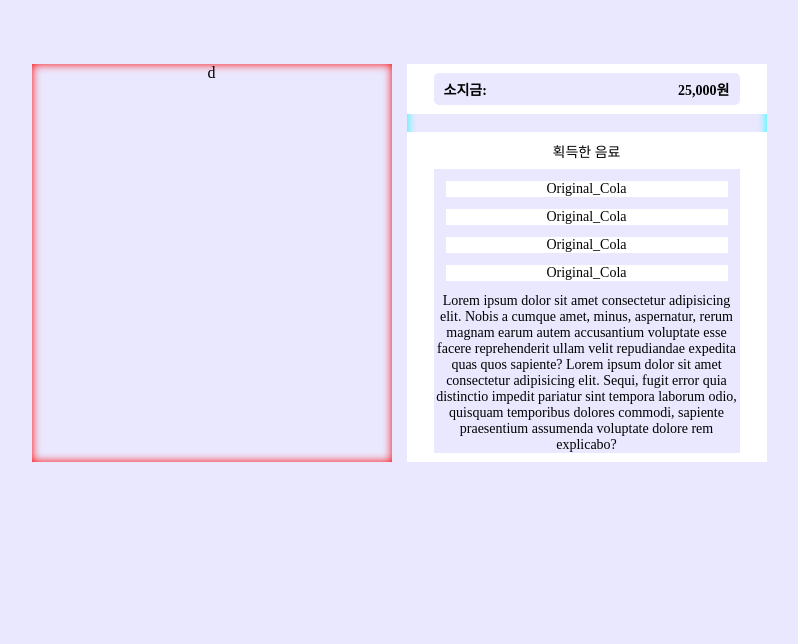
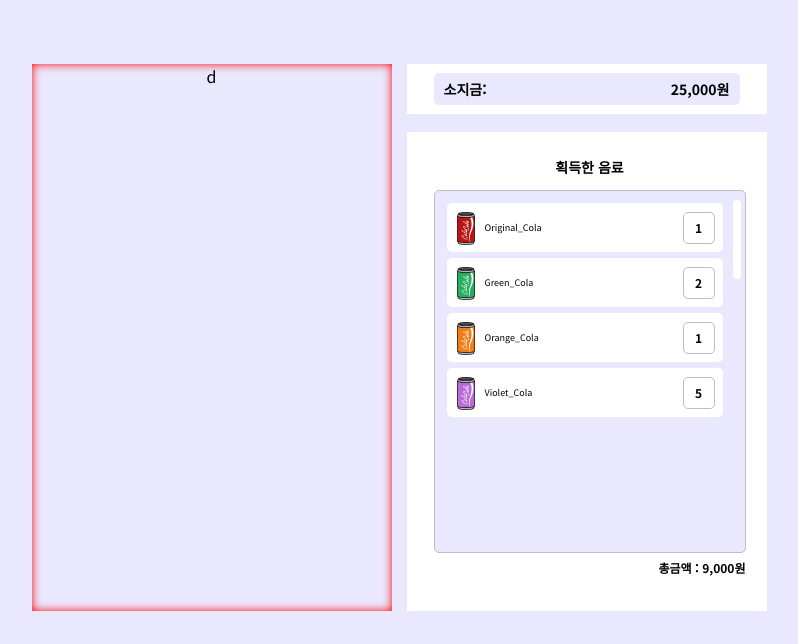
Before and after one commit to yejilee0714/vending-machine, a plain HTML site: page vending-machine.html in a window 1280 px wide. Shown: the part 206-850 px from the top of the page, without its empty margins (241-1039 px from the left). Before the commit the page ends 800 px from the top, so only its background shows below. Drawn offline with Linux system fonts and the light colour scheme.

Commit message:
오른쪽 페이지 및 오타수정

```diff
--- /dev/null
+++ b/css/common.css
@@ -0,0 +1,10 @@
+@import url(//fonts.googleapis.com/earlyaccess/notosanskr.css);
+
+* {
+    font-family: 'Noto Sans KR', sans-serif;
+}
+
+p{
+    font-weight: bold;
+    font-size: 14px;
+}
--- a/css/vending-machine.css
+++ b/css/vending-machine.css
@@ -34,10 +34,6 @@ body .logo {
     box-shadow: inset 0 0 10px red;
 }
 
-.right {
-    box-shadow: inset 0 0 10px aqua;
-}
-
 li {
     list-style: none;
 }
@@ -48,13 +44,14 @@ li {
 .money,
 .count {
     display: grid;
-    grid-template-areas: "a" "b";
+    grid-template-areas: "a b";
     grid-template-rows: 1fr 10fr;
     width: 306px;
     padding: 9px 27px;
     background: #fff;
 }
 
+/* 소지금 */
 .money {
     display: inline-flex;
     font-size: 14px;
@@ -66,8 +63,8 @@ li {
     flex-basis: 0;
     background-color: #EAE8FE;
     padding: 6px 10px;
+
 }
-
 .money p:first-child {
     text-align: start;
     border-radius: 5px 0px 0px 5px;
@@ -78,21 +75,72 @@ li {
     border-radius: 0px 5px 5px 0px;
 }
 
+/* 선택음료 */
 .count {
     margin-top: 18px;
-    font-size: 14px;
+    grid-template-areas: "a" "b" "c";
+    grid-template-rows: 1fr 7.4fr 1fr;
 }
 
-.count p {
-    /* font-size: 14px; */
+
+.count p:first-child{
+    margin: 16px auto 13px;
 }
 
-.count ul {
-    background: #EAE8FE;
+.count p:nth-child(3){
+    margin-top: 6px;
+    font-size: 12px;
+    text-align: right;
 }
 
-.count li {
+.count .drink-count {
+    background: #EAE8FE;
+    display: grid;
+    grid-template-columns: 69fr 1fr;
+    text-align: left;
+    border-radius: 5px;
+    border: 1px solid #BDBDBD;
+}
+
+.count .scroll{
+    height: 79px;
+    background: white;
+    border-radius: 50px;
+    padding: 0 4px;
+    margin: 9px 4px;
+}
+
+.count li{
     background: #fff;
-    margin: 12px;
-    /* border-radius: ; */
+    margin: 3px 6px 3px 12px;
+    border-radius: 5px;
+    display: inline-flex;
+    width: 276px;
+    overflow: auto;
 }
+
+.count li:first-child{
+    margin-top: 12px;
+}
+
+.count li img{
+    width: 18px;
+    height: 33px;
+    margin: 9px 10px auto;
+}
+
+.count li .drink-name{
+    margin: 18px 0px;
+    font-size: 9px;
+    font-weight: initial;
+}
+
+.count li .number{
+    border-radius: 5px;
+    border: 1px solid #BDBDBD;
+    text-align: center;
+    margin: auto 8px auto auto;
+    width: 30px;
+    height: 24px;
+    padding-top: 6px;
+}
--- a/vending-machine.html
+++ b/vending-machine.html
@@ -7,6 +7,7 @@
     <meta name="viewport" content="width=device-width, initial-scale=1.0">
     <title>vending-machine.html</title>
     <link rel="stylesheet" href="./css/vending-machine.css">
+    <link rel="stylesheet" href="./css/common.css">
 </head>
 
 <body>
@@ -23,22 +24,32 @@
             </section>
             <section class="count">
                 <p>획득한 음료</p>
+                <section class="drink-count">
                     <ul>
                         <li>
-                        Original_Cola
+                            <img src="./img/red.png" alt="">
+                            <p class="drink-name">Original_Cola</p>
+                            <p class="number">1</p>
                         </li>
                         <li>
-                        Original_Cola
+                            <img src="./img/green.png" alt="">
+                            <p class="drink-name">Green_Cola</p>
+                            <p class="number">2</p>
                         </li>
                         <li>
-                        Original_Cola
+                            <img src="./img/orange.png" alt="">
+                            <p class="drink-name">Orange_Cola</p>
+                            <p class="number">1</p>
                         </li>
                         <li>
-                        Original_Cola
+                            <img src="./img/violet.png" alt="">
+                            <p class="drink-name">Violet_Cola</p>
+                            <p class="number">5</p>
                         </li>
-                    Lorem ipsum dolor sit amet consectetur adipisicing elit. Nobis a cumque amet, minus, aspernatur, rerum magnam earum autem accusantium voluptate esse facere reprehenderit ullam velit repudiandae expedita quas quos sapiente?
-                    Lorem ipsum dolor sit amet consectetur adipisicing elit. Sequi, fugit error quia distinctio impedit pariatur sint tempora laborum odio, quisquam temporibus dolores commodi, sapiente praesentium assumenda voluptate dolore rem explicabo?
                     </ul>
+                    <div class="scroll"></div>
+                </section>
+                <p>총금액 : 9,000원</p>
             </section>
         </section>
     </div>
```
Also changed, not shown: img/violet.png (renamed from img/purple.png). Lines whose indentation alone changed are shown as unchanged.
